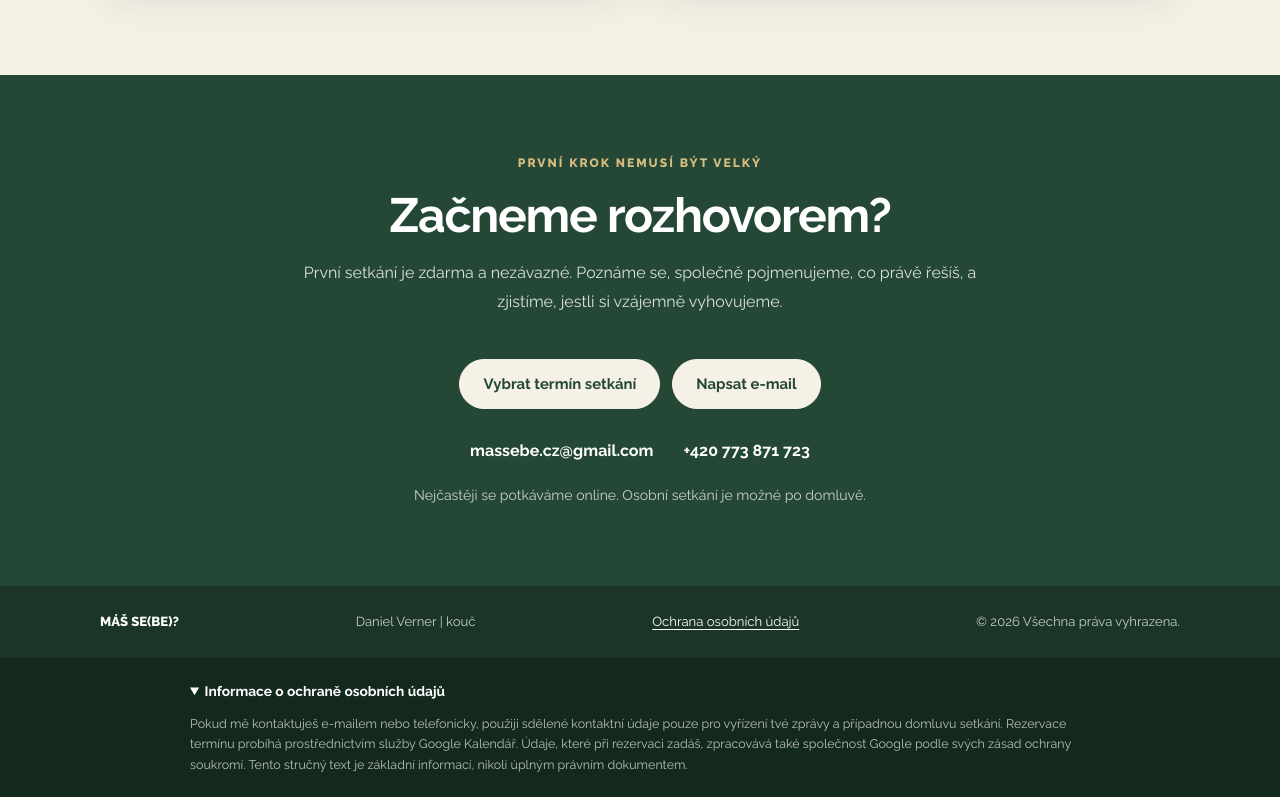
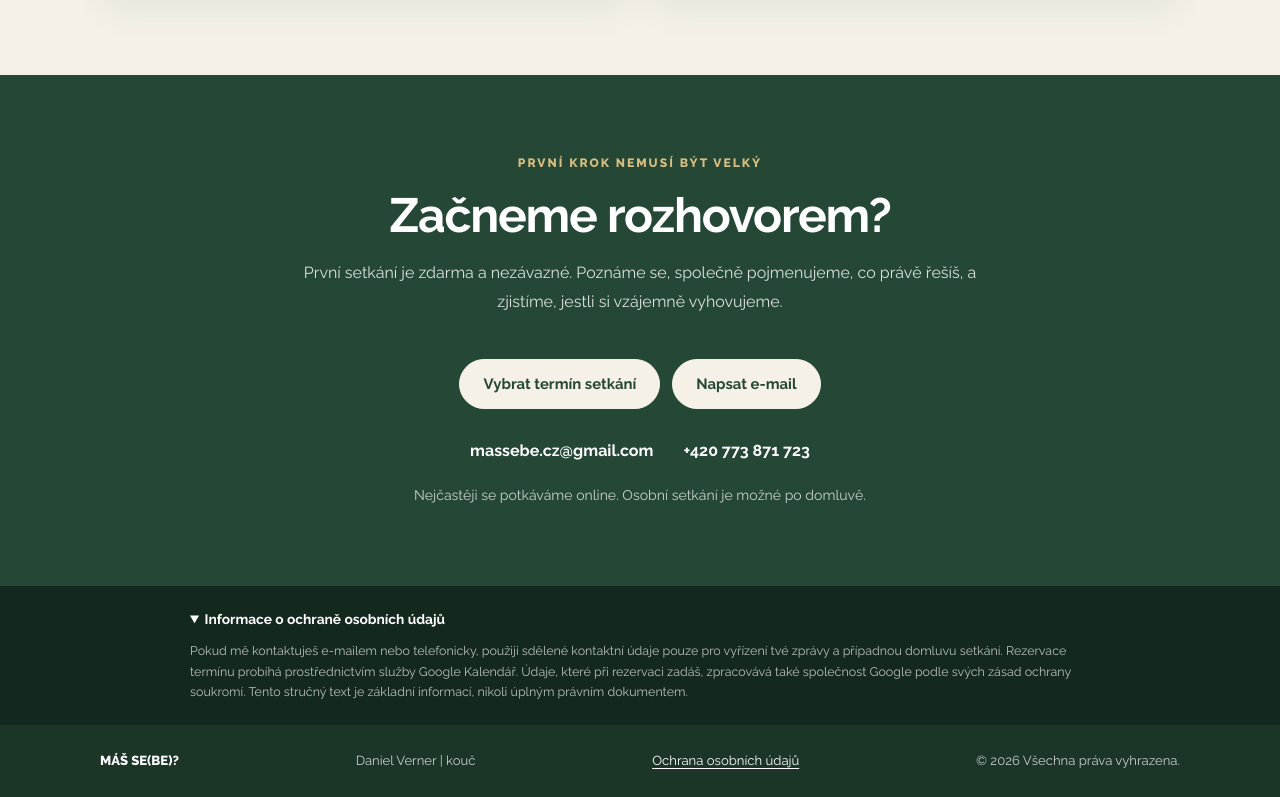
Before and after one commit to klidvkapse/massebe, a plain HTML site: page index.html in a window 1280 px wide. Shown: the part 2252-3049 px from the top of the page. Drawn offline with Linux system fonts and the light colour scheme.

Commit message:
Re-add footer section to index.html
Restored footer section with copyright and privacy information.

```diff
--- a/index.html
+++ b/index.html
@@ -194,7 +194,6 @@
     .footer-brand { color: white; font-weight: 800; }
     .footer-inner a { color: white; text-underline-offset: 3px; }
     .privacy-note { padding: 22px 0; background: #14291e; color: rgba(255,255,255,.7); }
-    .privacy-note { scroll-margin-top: 100px; }
     .privacy-note details { max-width: 900px; margin: 0 auto; }
     .privacy-note summary { color: white; font-size: .86rem; font-weight: 700; cursor: pointer; }
     .privacy-note p { margin: 10px 0 0; font-size: .78rem; line-height: 1.65; }
@@ -330,15 +329,6 @@
     </section>
   </main>
 
-  <footer class="site-footer">
-    <div class="wrap footer-inner">
-      <p class="footer-brand">MÁŠ SE(BE)?</p>
-      <p>Daniel Verner | kouč</p>
-      <p><a href="#ochrana-udaju">Ochrana osobních údajů</a></p>
-      <p>© <span id="year">2026</span> Všechna práva vyhrazena.</p>
-    </div>
-  </footer>
-
   <section class="privacy-note" id="ochrana-udaju">
     <div class="wrap">
       <details open>
@@ -354,6 +344,17 @@
     </div>
   </section>
 
+  <footer class="site-footer">
+    <div class="wrap footer-inner">
+      <p class="footer-brand">MÁŠ SE(BE)?</p>
+      <p>Daniel Verner | kouč</p>
+      <p><a href="#ochrana-udaju">Ochrana osobních údajů</a></p>
+      <p>© <span id="year">2026</span> Všechna práva vyhrazena.</p>
+    </div>
+  </footer>
+
+
+
   <script>
     document.getElementById("year").textContent = new Date().getFullYear();
   </script>
```
